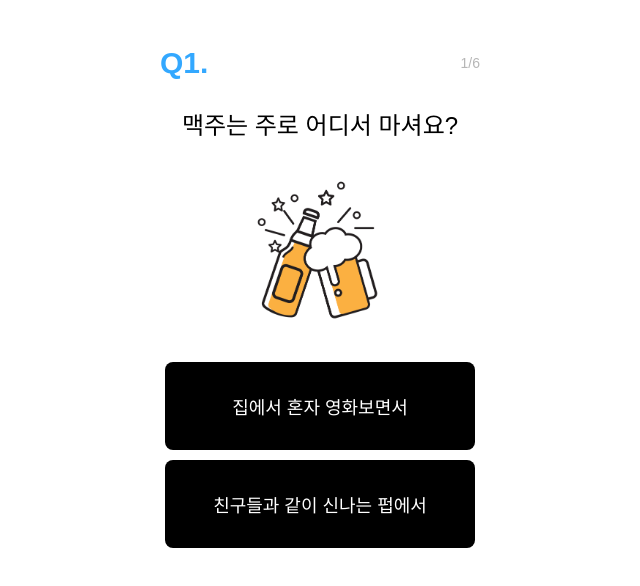
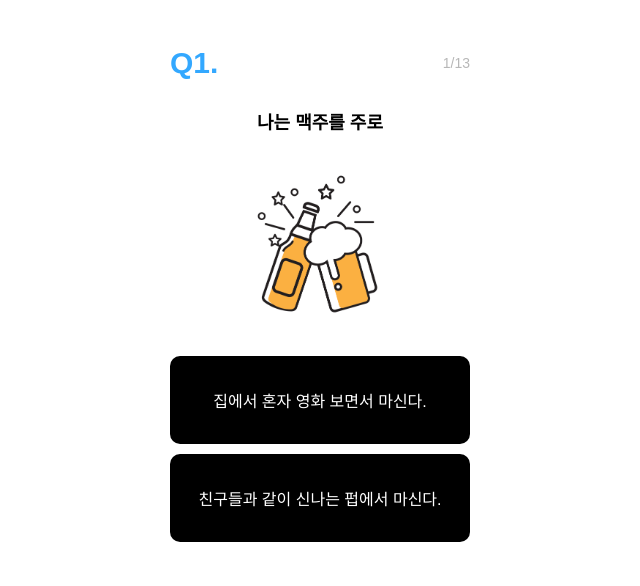
Before and after one commit to taekhun/beer-test, a React (Create React App) app: page /start in a window 1280 px wide. Shown: the top 586 px of the page, without its empty margins (320-960 px from the left). Built offline with nearby package versions, Linux system fonts and the light colour scheme.

Commit message:
:pencil2: Question Done.

```diff
--- a/src/QnA.json
+++ b/src/QnA.json
@@ -1,10 +1,10 @@
 [
     {
         "index": 0,
-        "question" : "맥주는 주로 어디서 마셔요?",
+        "question" : "나는 맥주를 주로",
         "answers" : [
             {
-                "answer":"집에서 혼자 영화보면서",
+                "answer":"집에서 혼자 영화 보면서 마신다.",
                 "score":{
                     "E_I":1,
                     "S_N":0,
@@ -13,7 +13,7 @@
                 }
             },
             {
-                "answer":"친구들과 같이 신나는 펍에서",
+                "answer":"친구들과 같이 신나는 펍에서 마신다.",
                 "score":{
                     "E_I":0,
                     "S_N":0,
@@ -26,19 +26,19 @@
 
     {
         "index":1,
-        "question" : "우연히 고른 맥주가 맛있으면 나는,",
+        "question" : "편의점에서 맥주를 고를 때 나는 주로",
         "answers" : [
             {
-                "answer":"\"오 맛있는데?\" 하고 마저 마신다.",
+                "answer":"이름, 종류, 성분 등을 살펴보고 신중히 구매한다.",
                 "score":{
-                    "E_I":1,
-                    "S_N":0,
+                    "E_I":0,
+                    "S_N":1,
                     "T_F":0,
                     "J_P":0
                 }
             },
             {
-                "answer":"친구들한테 이 맥주에 대해 공유한다.",
+                "answer":"오 이거 예쁜데?",
                 "score":{
                     "E_I":0,
                     "S_N":0,
@@ -50,43 +50,19 @@
     },
     {
         "index":2,
-        "question" : "맥주를 고를 때 나는,",
+        "question" : "불금인 오늘, 내일까지 제출인 과제가 있다. 이때 나는",
         "answers" : [
             {
-                "answer":"이름, 종류, 성분 등을 살펴보고 구매한다.",
+                "answer":"오늘 빠르게 끝내고 논다",
                 "score":{
                     "E_I":0,
                     "S_N":0,
                     "T_F":0,
-                    "J_P":0
+                    "J_P":1
                 }
             },
             {
-                "answer":"예쁘게 생긴 것을 구매한다.",
-                "score":{
-                    "E_I":0,
-                    "S_N":0,
-                    "T_F":1,
-                    "J_P":0
-                }
-            }
-        ]
-    },
-    {
-        "index":3,
-        "question" : "새로운 맥주를 발견했을 때 나는,",
-        "answers" : [
-            {
-                "answer":"오 끌리는데? 도전해본다.",
-                "score":{
-                    "E_I":0,
-                    "S_N":1,
-                    "T_F":0,
-                    "J_P":0
-                }
-            },
-            {
-                "answer":"그냥 자주 마시던 거로 구매한다.",
+                "answer":"최고의 영감은 마감일. 내일 해치운다.",
                 "score":{
                     "E_I":0,
                     "S_N":0,
@@ -97,20 +73,44 @@
         ]
     },
     {
-        "index":4,
-        "question" : "불금인 오늘, 내일까지 제출인 과제가 있다. 이때 나는",
+        "index":3,
+        "question" : "치킨엔 역시 시원한 라거라고 생각하고 있는데, 친구가 이 치킨엔 쌉싸름한 에일이 더 잘어울린다고 한다. 이때 나는",
         "answers" : [
             {
-                "answer":"빠르게 끝내고 논다",
+                "answer":"에이 그래도 치킨엔 라거지.",
+                "score":{
+                    "E_I":0,
+                    "S_N":0,
+                    "T_F":0,
+                    "J_P":0
+                }
+            },
+            {
+                "answer":"아 그래? 친구 말대로 에일에 도전해본다.",
                 "score":{
                     "E_I":0,
                     "S_N":0,
                     "T_F":0,
                     "J_P":1
                 }
+            }
+        ]
+    },
+    {
+        "index":4,
+        "question" : "친구가 시험에서 떨어졌다.",
+        "answers" : [
+            {
+                "answer":"다음엔 꼭 붙을거야~ 이따 맥주나 한잔 고?",
+                "score":{
+                    "E_I":0,
+                    "S_N":0,
+                    "T_F":1,
+                    "J_P":0
+                }
             },
             {
-                "answer":"최고의 영감은 마감시간. 내일 해치운다.",
+                "answer":"무슨 시험이었는데? 몇 점인데?",
                 "score":{
                     "E_I":0,
                     "S_N":0,
@@ -122,10 +122,10 @@
     },
     {
         "index":5,
-        "question" : "맥주를 고를 때 나는,",
+        "question" : "친구와 약속이 갑자기 취소됐을 때 나는",
         "answers" : [
             {
-                "answer":"이름, 종류, 성분 등을 살펴보고 구매한다.",
+                "answer":"아 뭐야😕 다른 친구에게 연락해서 나오라고 한다.",
                 "score":{
                     "E_I":0,
                     "S_N":0,
@@ -134,14 +134,183 @@
                 }
             },
             {
-                "answer":"예쁘게 생긴 것을 구매한다.",
+                "answer":"아싸 개이득🙃 바로 집 간다.",
+                "score":{
+                    "E_I":1,
+                    "S_N":0,
+                    "T_F":0,
+                    "J_P":0
+                }
+            }
+        ]
+    },
+    {
+        "index":6,
+        "question" : "예전에 마셔본 맥주에 대해 나는",
+        "answers" : [
+            {
+                "answer":"맛이 생생하게 기억이 난다.",
+                "score":{
+                    "E_I":0,
+                    "S_N":0,
+                    "T_F":0,
+                    "J_P":0
+                }
+            },
+            {
+                "answer":"마셔봤었나 저거",
+                "score":{
+                    "E_I":0,
+                    "S_N":1,
+                    "T_F":0,
+                    "J_P":0
+                }
+            }
+        ]
+    },
+    {
+        "index":7,
+        "question" : "친구와 치맥을 하는데, 닭다리가 하나 남았다. 나는 친구에게",
+        "answers" : [
+            {
+                "answer":"\"하나 남았다 너 먹어~\"",
                 "score":{
                     "E_I":0,
                     "S_N":0,
                     "T_F":1,
                     "J_P":0
                 }
+            },
+            {
+                "answer":"\"가위,바위,보\"",
+                "score":{
+                    "E_I":0,
+                    "S_N":0,
+                    "T_F":0,
+                    "J_P":0
+                }
+            }
+        ]
+    },
+    {
+        "index":8,
+        "question" : "펍에 내가 좋아하는 맥주를 시켰다. 한입 맛을 본 친구가 이런거 왜 마시냐고 욕한다. 이때 나는",
+        "answers" : [
+            {
+                "answer":"\"내 입 맛이 좀 독특하긴 한가, 데헷\"",
+                "score":{
+                    "E_I":0,
+                    "S_N":0,
+                    "T_F":1,
+                    "J_P":0
+                }
+            },
+            {
+                "answer":"\"응 난 존맛~\"",
+                "score":{
+                    "E_I":0,
+                    "S_N":0,
+                    "T_F":0,
+                    "J_P":0
+                }
+            }
+        ]
+    },
+    {
+        "index":9,
+        "question" : "나는 라거와 에일의 차이를 알고 있다.",
+        "answers" : [
+            {
+                "answer":"대충 알긴 안다.",
+                "score":{
+                    "E_I":0,
+                    "S_N":0,
+                    "T_F":0,
+                    "J_P":0
+                }
+            },
+            {
+                "answer":"알게 뭐여",
+                "score":{
+                    "E_I":0,
+                    "S_N":0,
+                    "T_F":0,
+                    "J_P":0
+                }
+            }
+        ]
+    },
+    {
+        "index":10,
+        "question" : "약속이 없는 주말, 나는",
+        "answers" : [
+            {
+                "answer":"아 놀 사람 없나",
+                "score":{
+                    "E_I":1,
+                    "S_N":0,
+                    "T_F":0,
+                    "J_P":0
+                }
+            },
+            {
+                "answer":"넷플릭스 보면서 귤 까먹어야징",
+                "score":{
+                    "E_I":0,
+                    "S_N":0,
+                    "T_F":0,
+                    "J_P":0
+                }
+            }
+        ]
+    },
+    {
+        "index":11,
+        "question" : "내일 친구와 연남동에 놀러가기로 했다. 계획을 짤 때 나는",
+        "answers" : [
+            {
+                "answer":"\"우선 3시에 카페에 가서 아인슈페너 마신 다음에, 6시에 쌀국수 먹고, 8시 쯤에 수제맥주 마시고 막차타고 와야지~\"",
+                "score":{
+                    "E_I":0,
+                    "S_N":0,
+                    "T_F":0,
+                    "J_P":0
+                }
+            },
+            {
+                "answer":"\"내일 먹방 조진다. 고무줄 바지 입고 가야지.\"",
+                "score":{
+                    "E_I":0,
+                    "S_N":0,
+                    "T_F":0,
+                    "J_P":1
+                }
+            }
+        ]
+    },
+    {
+        "index":12,
+        "question" : "친구와 같이 수제맥주를 마시고 있다. 친구가 \"그 맥주는 맛이 어때? 라고 묻자 나는",
+        "answers" : [
+            {
+                "answer":"\"음 뭔가 목 넘김도 부드럽고, 꽃 향도 나는게 딱 내 스타일인데?\"",
+                "score":{
+                    "E_I":0,
+                    "S_N":1,
+                    "T_F":0,
+                    "J_P":0
+                }
+            },
+            {
+                "answer":"\"존맛인데?\"",
+                "score":{
+                    "E_I":0,
+                    "S_N":0,
+                    "T_F":0,
+                    "J_P":0
+                }
             }
         ]
     }
+
 ]
--- a/src/components/Main.js
+++ b/src/components/Main.js
@@ -9,8 +9,8 @@ const Main = () => {
       <GlobalStyles />
       <Container>
         <InnerContainer>
-          <Title>#수제맥주 테스트</Title>
-          <SubTitle>나와 어울리는 수제맥주는?</SubTitle>
+          <Title>#맥주 테스트</Title>
+          <SubTitle>나와 닮은 맥주는?</SubTitle>
           <Logo src={beerLogoSrc} />
           <Link to="/start">
             <StartButton>시작하기</StartButton>
@@ -52,7 +52,7 @@ const InnerContainer = styled.div`
 `;
 
 const Title = styled.h2`
-  font-size: 36px;
+  font-size: 30px;
   font-weight: 500;
 `;
 const SubTitle = styled.p`
--- a/src/components/QuestionPage.js
+++ b/src/components/QuestionPage.js
@@ -18,10 +18,15 @@ const QuestionPage = () => {
   const [index, setIndex] = useState(0);
   const history = useHistory();
   const MAX_INDEX = QnA.length;
+  let result = "";
 
   useEffect(() => {
     if (index === MAX_INDEX) {
-      history.push("/result", { params: score });
+      score.E_I < 2 ? (result += "E") : (result += "I");
+      score.S_N < 2 ? (result += "S") : (result += "N");
+      score.T_F < 2 ? (result += "T") : (result += "F");
+      score.J_P < 2 ? (result += "J") : (result += "P");
+      history.push("/result", { params: result });
     }
   }, [index]);
 
@@ -50,7 +55,6 @@ const QuestionPage = () => {
             <>
               <Question>{QnA[index].question}</Question>
               <Icon src={logoSrc} />
-
               <AnswerBox>
                 {QnA[index].answers.map(({ answer, score }) => {
                   return (
@@ -85,7 +89,7 @@ const InnerContainer = styled.div`
   display: flex;
   flex-direction: column;
   align-items: center;
-  width: 320px;
+  width: 300px;
   margin: 0 auto;
 `;
 
@@ -114,21 +118,22 @@ const Icon = styled.img`
 `;
 const Question = styled.h1`
   margin: 12px 0;
-  font-size: 24px;
+  font-size: 18px;
+  font-weight: 600;
 `;
 const AnswerBox = styled.div`
   display: flex;
   flex-direction: column;
 `;
 const AnswerButton = styled.button`
-  min-width: 310px;
+  width: 300px;
   margin-top: 10px;
   height: 88px;
   outline: none;
   border: none;
-  border-radius: 8px;
+  border-radius: 10px;
   color: white;
-  font-size: 18px;
+  font-size: 16px;
   background-color: black;
   &:hover {
     background-color: #33a8ff;
--- a/src/components/Result.js
+++ b/src/components/Result.js
@@ -15,13 +15,36 @@ const Result = () => {
   }, []);
 
   const location = useLocation();
-  const { E_I, S_N, T_F, J_P } = location.state.params;
-  let beerResult;
-  if (E_I >= 5) {
-    beerResult = "IPA";
-  } else {
-    beerResult = "Cass";
-  }
+  let result = location.state.params;
+
+  return (
+    <>
+      <GlobalStyles />
+      <Container>
+        <InnerContainer>
+          <Header>
+            <Logo src={logoSrc} />
+            {/* <Title>#수제맥주 테스트</Title> */}
+          </Header>
+          {isLoading ? (
+            <LoadingPage>
+              <LoadingImg />
+              <LoadingTitle>로딩중...</LoadingTitle>
+            </LoadingPage>
+          ) : (
+            <ResultPage>
+              <BeerImg src={indicaSrc} />
+              <BeerTitle>{result}</BeerTitle>
+              <BeerSubtitle />
+              <BeerDesc />
+              <ShareBox />
+            </ResultPage>
+          )}
+        </InnerContainer>
+      </Container>
+    </>
+  );
+};
 
 //Styled Component
 //Outer
@@ -78,33 +101,4 @@ const Result = () => {
 const BeerDesc = styled.h3``;
 const ShareBox = styled.div``;
 
-  return (
-    <>
-      <GlobalStyles />
-      <Container>
-        <InnerContainer>
-          <Header>
-            <Logo src={logoSrc} />
-            {/* <Title>#수제맥주 테스트</Title> */}
-          </Header>
-          {isLoading ? (
-            <LoadingPage>
-              <LoadingImg />
-              <LoadingTitle>로딩중...</LoadingTitle>
-            </LoadingPage>
-          ) : (
-            <ResultPage>
-              <BeerImg src={indicaSrc} />
-              <BeerTitle>{beerResult}</BeerTitle>
-              <BeerSubtitle />
-              <BeerDesc />
-              <ShareBox />
-            </ResultPage>
-          )}
-        </InnerContainer>
-      </Container>
-    </>
-  );
-};
-
 export default Result;
```
Also changed, not shown: 1 other file (tests, documents, lock files or other folders). Lines whose indentation alone changed are shown as unchanged.
